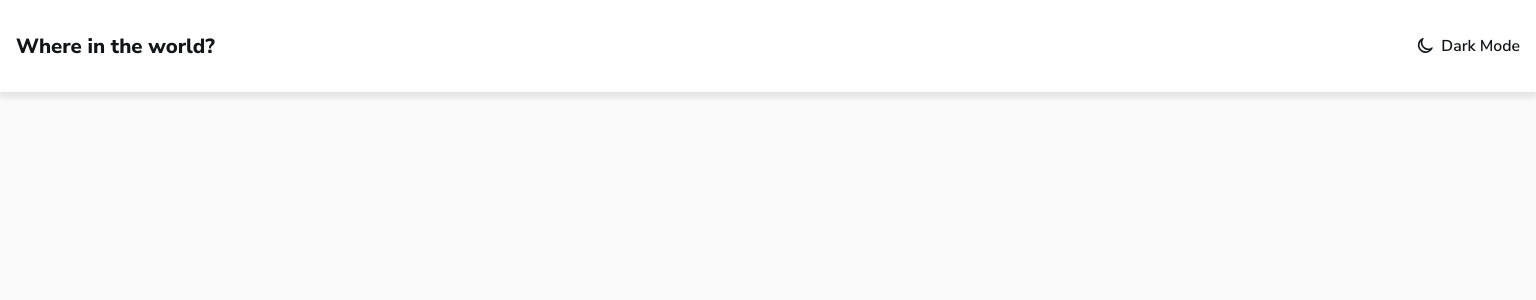
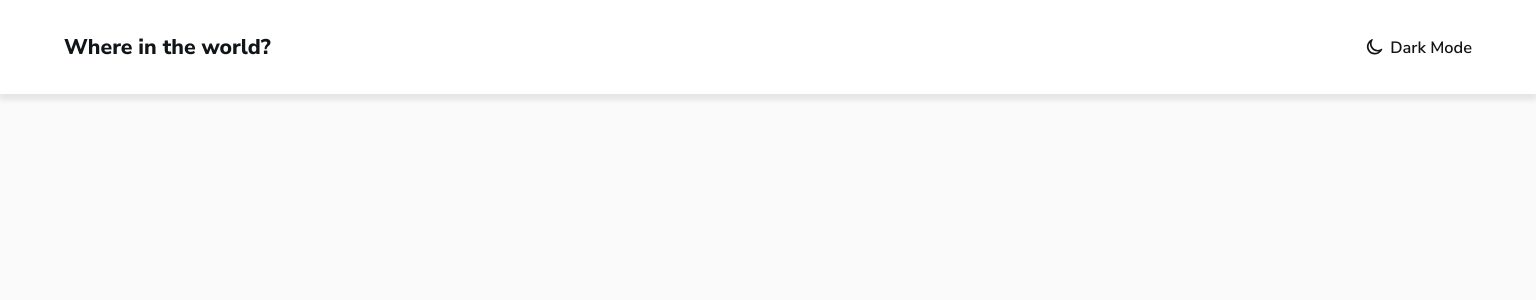
Before and after one commit to HeinMinThant117/rest-countries-react, a React (Create React App) app: page / in a window 1536 px wide. Shown: the top 300 px of the page. Built offline with nearby package versions, Linux system fonts and the light colour scheme.

Commit message:
Added responsiveness to the Header

```diff
--- a/src/components/Header.css
+++ b/src/components/Header.css
@@ -4,7 +4,7 @@
   align-items: center;
   padding: 2rem 1rem;
   background: white;
-  font-size: 1.25em;
+  font-size: 1.1em;
   box-shadow: 0px 5px 5px 1px hsl(0, 0%, 90%);
 }
 
@@ -23,3 +23,14 @@
 .theme-container .dark-icon {
   transform: rotate(-25deg);
 }
+
+@media only screen and (min-width: 1440px) {
+  .container {
+    padding: 2rem 4rem;
+    font-size: 1.3em;
+  }
+
+  .theme-container {
+      font-size: 1em;
+  }
+}
```
